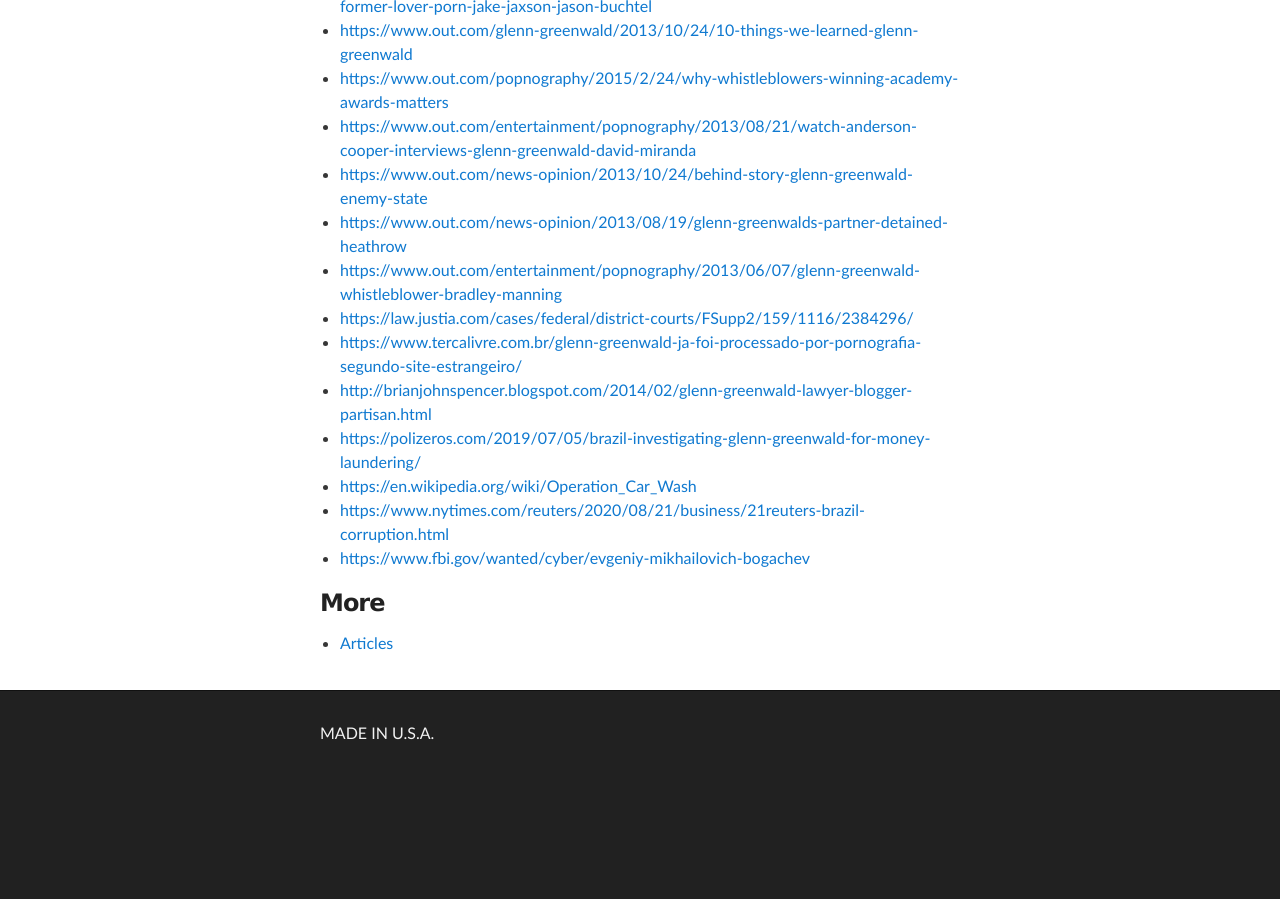
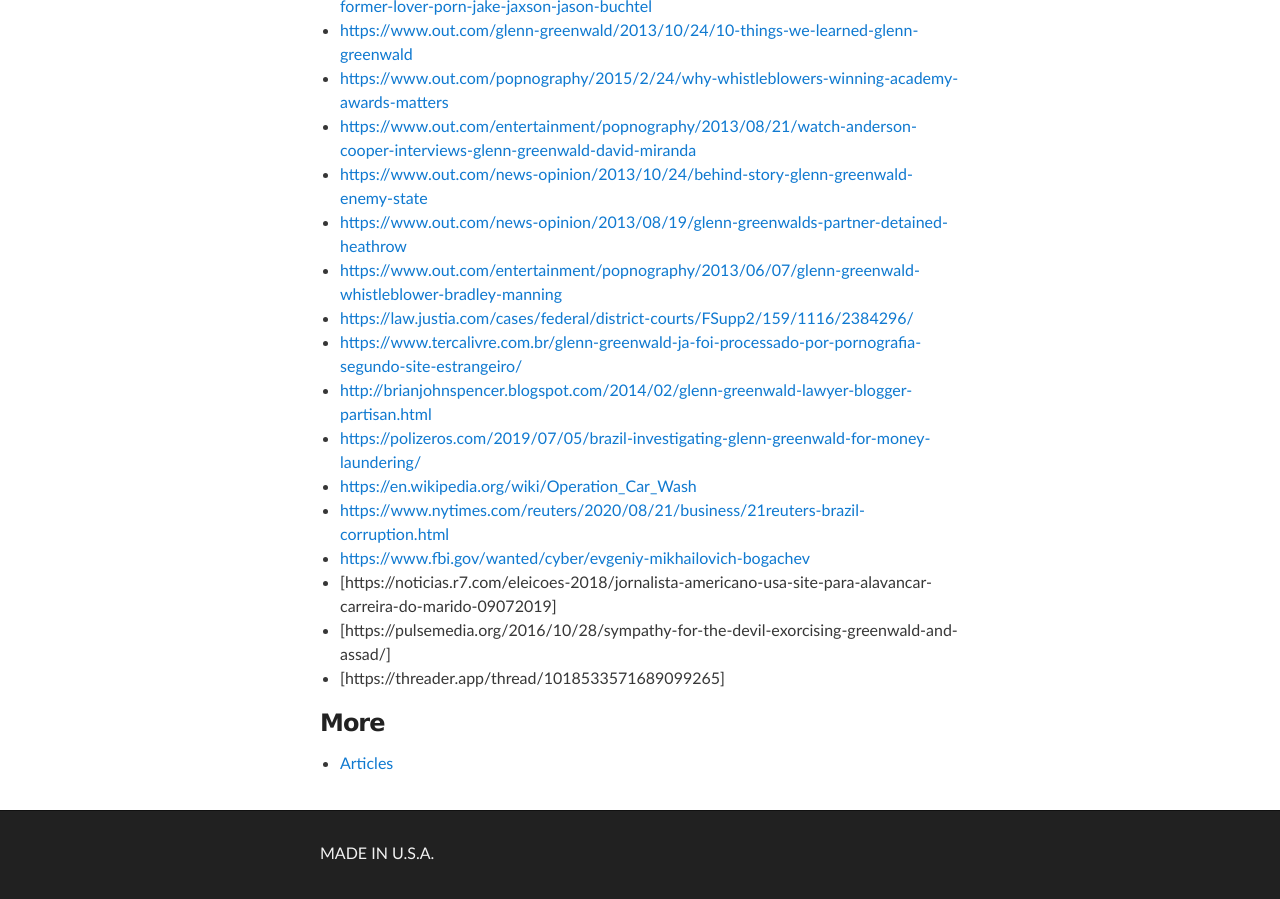
Before and after one commit to masternotions/masternotions.github.io, a Jekyll site: the page built from index.md, in a window 1280 px wide and 900 px high, scrolled down 1095 px. Built offline with Jekyll 4.4.1, drawn with Linux system fonts in a browser that asks for light colours; before the commit the page ends 1875 px from its top, so only the background shows below that; part of the change alters nothing that is shown.

Commit message:
Update index.md

```diff
--- a/index.md
+++ b/index.md
@@ -46,6 +46,9 @@ layout: home
 - [https://en.wikipedia.org/wiki/Operation_Car_Wash]()
 - [https://www.nytimes.com/reuters/2020/08/21/business/21reuters-brazil-corruption.html]()
 - [https://www.fbi.gov/wanted/cyber/evgeniy-mikhailovich-bogachev]()
+- [https://noticias.r7.com/eleicoes-2018/jornalista-americano-usa-site-para-alavancar-carreira-do-marido-09072019]
+- [https://pulsemedia.org/2016/10/28/sympathy-for-the-devil-exorcising-greenwald-and-assad/]
+- [https://threader.app/thread/1018533571689099265]
 
 ### More
 
```
